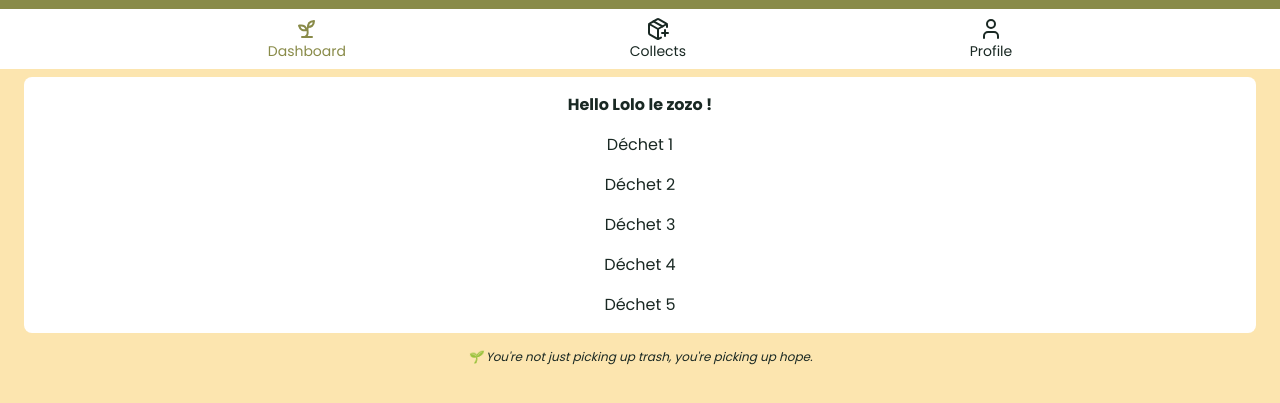
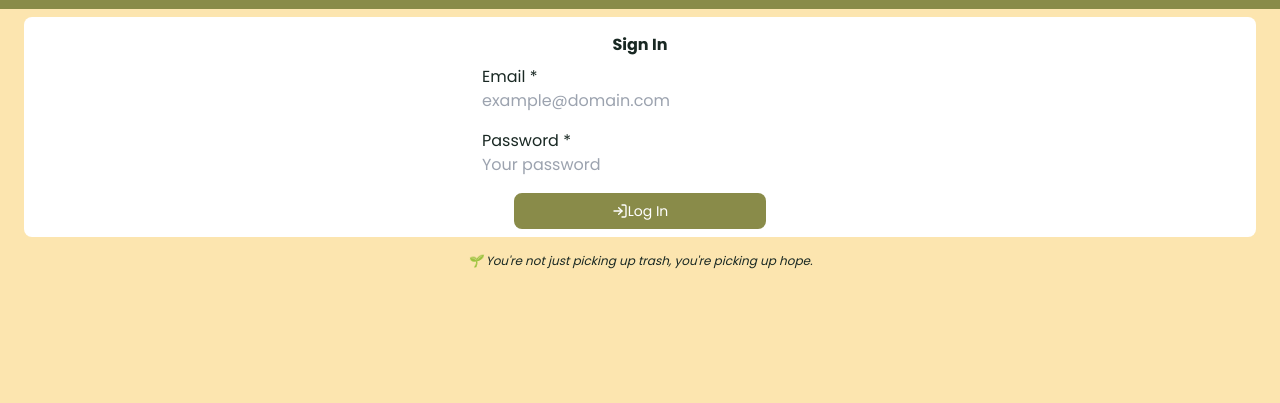
Before and after one commit to Nadrojria/PROJET_COLLECTIF_Trashzilla_Frontend, a website: page index.html in a window 1280 px wide. Shown: the part 79-482 px from the top of the page. Drawn offline with nearby package versions, Linux system fonts and the light colour scheme; files that its build step writes are made by us from their sources; a web font is replaced by a local one.

Commit message:
add: signIn page

```diff
--- a/index.html
+++ b/index.html
@@ -26,8 +26,8 @@
       </div>
     </div>
   </header>
-  <nav class="bg-white">
-    <div class="flex justify-evenly gap-2">
+  <nav id="navbar" class="bg-white">
+    <div class="nav-content flex justify-evenly gap-2">
       <button onclick="showCard('dashboard')"
         class="nav-btn flex flex-col items-center p-2 rounded transition-colors p-" data-card="dashboard">
         <svg xmlns="http://www.w3.org/2000/svg" width="24" height="24" viewBox="0 0 24 24" fill="none"
@@ -65,6 +65,11 @@
         </svg>
         <span class="text-sm">Profile</span>
       </button>
+      <button id="admin-btn" onclick="showCard('admin')" class="nav-btn flex flex-col items-center p-2 rounded transition-colors"
+        data-card="admin">
+     <svg xmlns="http://www.w3.org/2000/svg" width="24" height="24" viewBox="0 0 24 24" fill="none" stroke="currentColor" stroke-width="2" stroke-linecap="round" stroke-linejoin="round" class="lucide lucide-users-icon lucide-users"><path d="M16 21v-2a4 4 0 0 0-4-4H6a4 4 0 0 0-4 4v2"/><path d="M16 3.128a4 4 0 0 1 0 7.744"/><path d="M22 21v-2a4 4 0 0 0-3-3.87"/><circle cx="9" cy="7" r="4"/></svg>
+        <span class="text-sm">Admin</span>
+      </button>
     </div>
   </nav>
   <main id="content">
--- a/src/script.js
+++ b/src/script.js
@@ -1,4 +1,7 @@
 // init variables
+
+const navbar = document.querySelector("#navbar");
+
 const cards = {
     signIn: `
         <div class="card bg-white my-2 mx-6 p-2 rounded-lg flex flex-col justify-center items-center">
@@ -75,16 +78,6 @@ const cards = {
             </form>
         </div>
     `,
-    // gifts: `
-    //     <div class="card bg-white my-2 mx-6 p-2 rounded-lg flex flex-col justify-center items-center"">
-    //         <h2 class=" font-bold p-2">Make a gift</h2>
-    //         <div class="p-2">Asso 1</div>
-    //         <div class="p-2">Asso 2</div>
-    //         <div class="p-2">Asso 3</div>
-    //         <div class="p-2">Asso 4</div>
-    //         <div class="p-2">Asso 5</div>
-    //     </div>
-    // `,
     profile: `
         <div class="card bg-white my-2 mx-6 p-2 rounded-lg flex flex-col justify-center items-center"">
             <h2 class=" font-bold p-2">My Profile</h2>
@@ -119,7 +112,7 @@ const cards = {
             </form>
         </div>
     `,
-    manageVolunteers:`
+    admin:`
         <div class="card bg-white my-4 mx-6 p-4 rounded-xl shadow-lg flex flex-col gap-4">
             <h2 class="font-bold text-lg text-center">Manage Volunteers</h2>
             <button class="add-btn flex items-center justify-center gap-2 bg-my-green hover:bg-green-600 transition text-white px-4 py-2 rounded-lg self-center">
@@ -166,7 +159,10 @@ const cards = {
     </div>
     `
 }
+
+
 // init functions
+
 function showCard(cardName) {
     const content = document.querySelector('#content');
     const navBtns = document.querySelectorAll('.nav-btn');
@@ -182,6 +178,8 @@ function showCard(cardName) {
     });
 }
 // execute code
+
 document.addEventListener('DOMContentLoaded', function () {
-    showCard('dashboard');
+    navbar.style = "display: none;";
+    showCard('signIn');
 });
```
